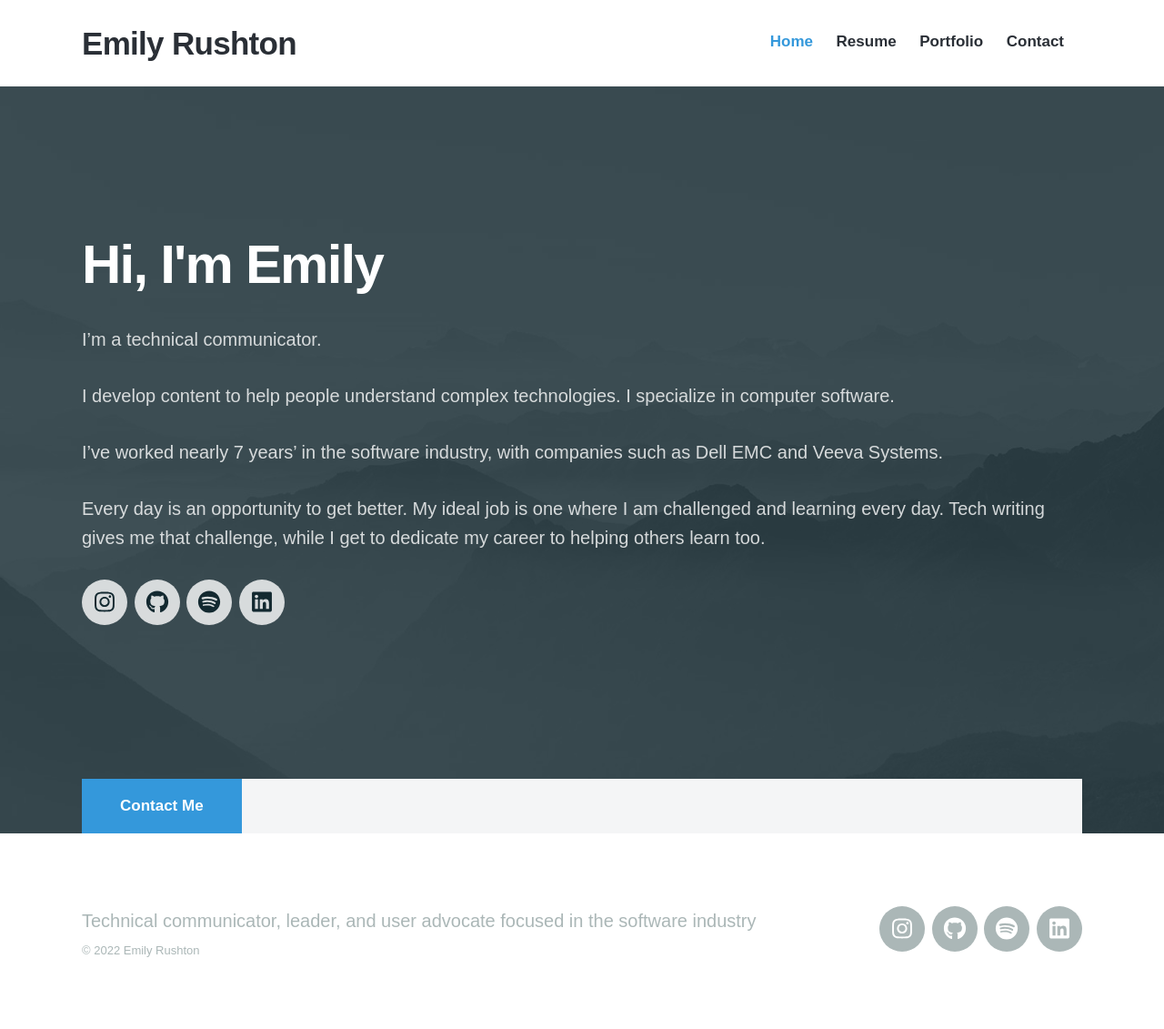
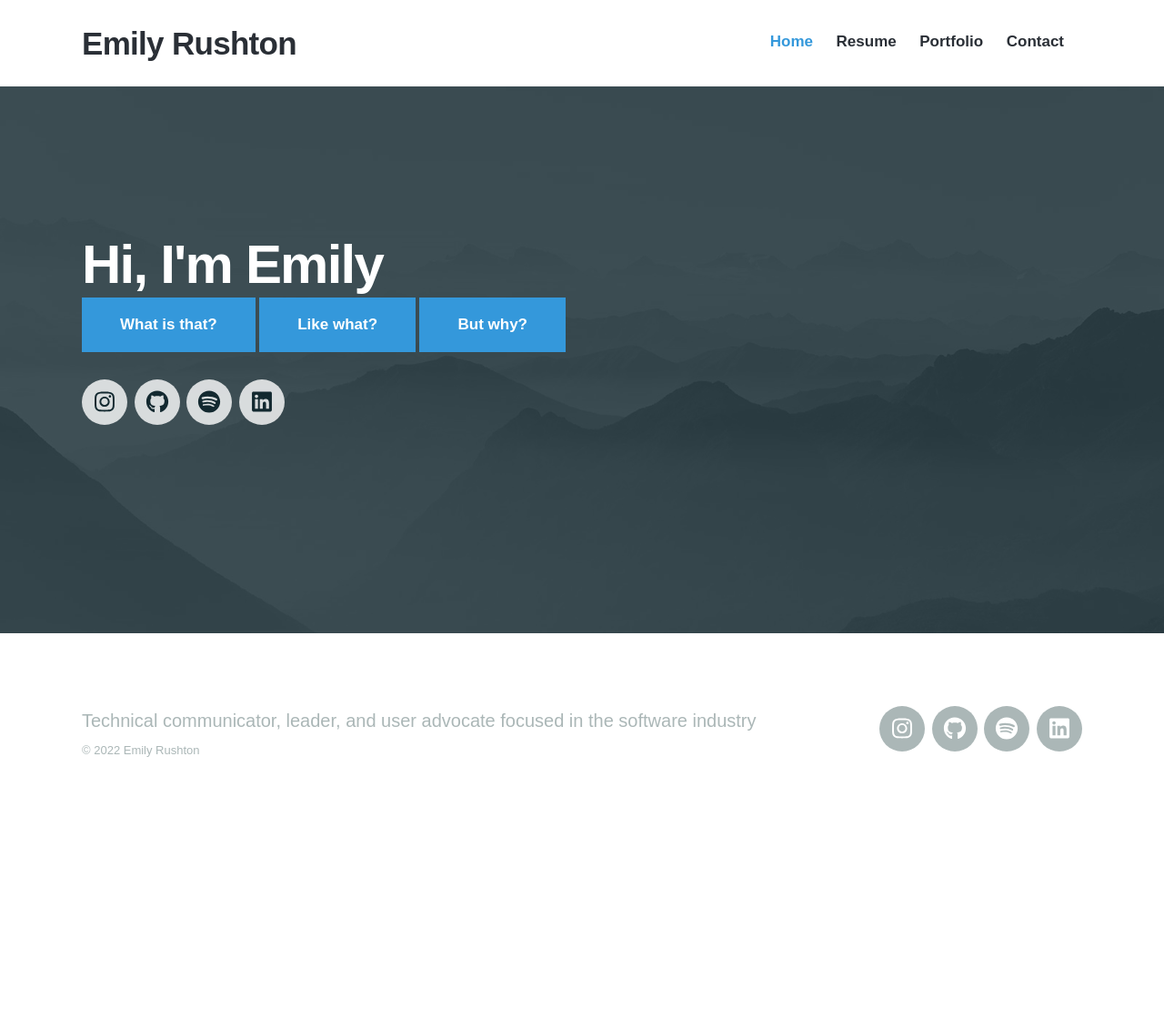
Before and after one commit to emilyrushton/emilyrushton.github.io, a Jekyll site: the page built from index.html, in a window 1280 px wide. Shown: the whole page at 91% size. Built offline with Jekyll 4.4.1, drawn with Linux system fonts in a browser that asks for light colours; nearby versions of some CDN libraries; some web fonts are replaced; after the commit the page ends 911 px from its top, so only the background shows below that; some of the changed lines change nothing that is shown.

Commit message:
Trying js for homepage typing into

```diff
--- a/_layouts/default.html
+++ b/_layouts/default.html
@@ -95,6 +95,7 @@
 
 	<!-- Javascript Assets -->
 	<script src="https://ajax.googleapis.com/ajax/libs/jquery/3.2.1/jquery.min.js"></script>
+	<script src="{{ '/js/custom.js' | relative_url }}"></script>
 	<script src="{{ '/js/plugins-min.js' | relative_url }}"></script>
 	<script src="{{ '/js/personal-min.js' | relative_url }}"></script>
 
--- a/index.html
+++ b/index.html
@@ -14,23 +14,13 @@
 	<div class="wrap">
 
 		<h1>Hi, I'm Emily</h1>
-		<p>I’m a technical communicator.</p>
-		<p>I develop content to help people understand complex technologies. I specialize in computer software.</p>
-		<p>I’ve worked nearly 7 years’ in the software industry, with companies such as Dell EMC and Veeva Systems.</p>
-		<p>Every day is an opportunity to get better. My ideal job is one where I am challenged and learning every day. Tech writing gives me that challenge, while I get to dedicate my career to helping others learn too.</p>
+		<div id='output'></div>
+		<input id='par2' type='button' class='button button--large' value='What is that?' />
+		<input id='par3' type='button' class='button button--large' value='Like what?' />
+		<input id='par4' type='button' class='button button--large' value='But why?' />
 
 		{% include socials.html %}
 
 	</div>
 
 </section>
-
-
-<section class="listing">
-	<div class="wrap">
-
-		<article class="post">
-		<a href="{{ '/contact' | relative_url }}" class="button button--large">Contact Me</a>
-		</article>
-	</div>
-</section>
--- /dev/null
+++ b/js/custom.js
@@ -0,0 +1,43 @@
+/* js/external.js */
+//<![CDATA[
+var doc, bod, I, TypeMaker; // for use on other loads
+addEventListener('load', function(){
+doc = document; bod = doc.body;
+I = function(id){
+  return doc.getElementById(id);
+}
+TypeMaker = function(element, interval){
+  this.element = element; this.interval = interval || 25;
+  var t = this, r;
+  this.type = function(string){
+    if(r)clearInterval(r);
+    var s = string.split(''), l = s.length, i = 0;
+    var p = 'value' in this.element ? 'value' : 'innerHTML';
+    this.element[p] = '';
+    r = setInterval(function(){
+      t.element[p] += s[i++];
+      if(i === l){
+        clearInterval(r); r = undefined;
+      }
+    }, t.interval);
+  }
+}
+var typer = new TypeMaker(I('output')), single_test = I('single_test'), rand_test = I('rand_test');
+var testArray = ['The sky is blue.', 'The stove is hot.', 'The floor is wet.', 'The grass is green.', 'The water is cold.'];
+var testArrayL = testArray.length;
+
+par1.onclick = function(){
+  typer.type('I’m a technical communicator.');
+}
+par2.onclick = function(){
+  typer.type('I develop content to help people understand complex technologies.');
+}
+par3.onclick = function(){
+  typer.type('I’ve worked nearly 7 years’ in the software industry, with companies such as Dell EMC and Veeva Systems.');
+}
+par4.onclick = function(){
+  typer.type('Every day is an opportunity to get better. My ideal job is one where I am challenged and learn every day. Tech writing gives me that challenge, while I get to dedicate my career to helping others learn too.');
+}
+
+});
+//]]>
```
